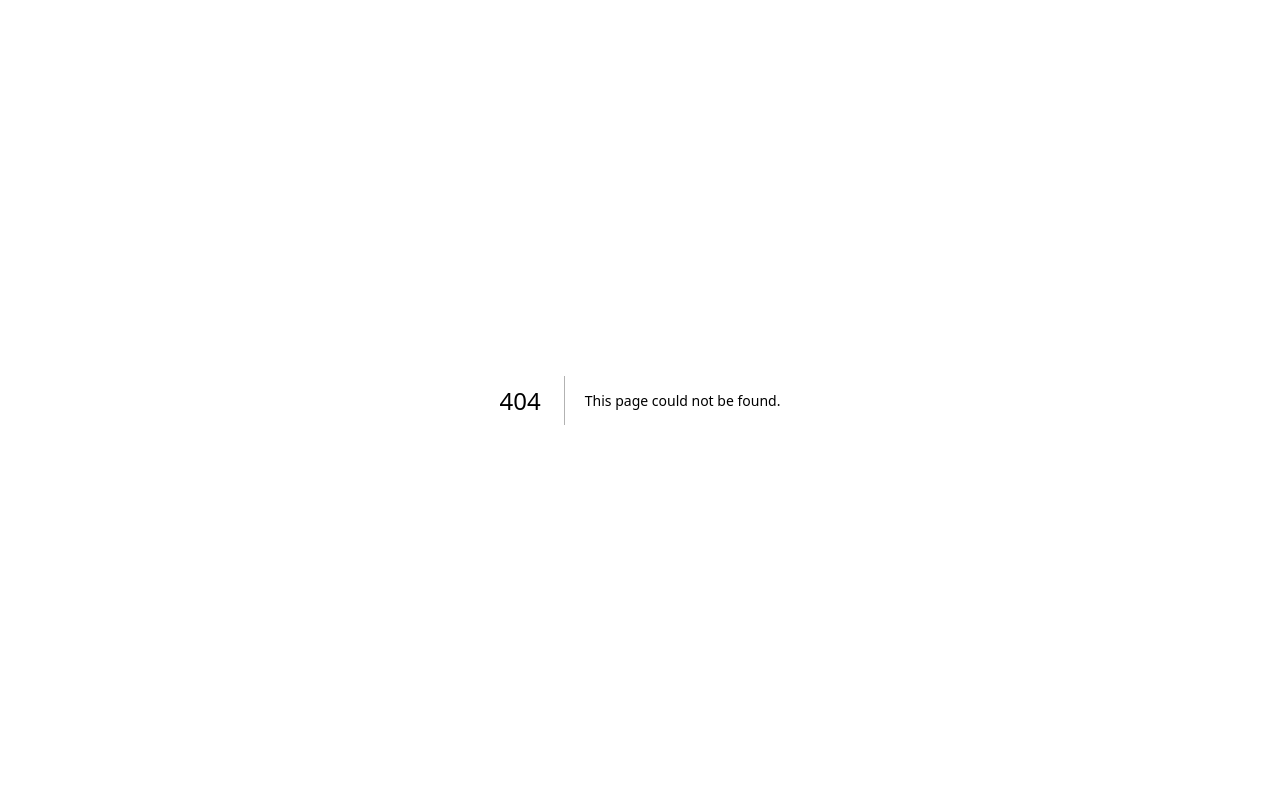
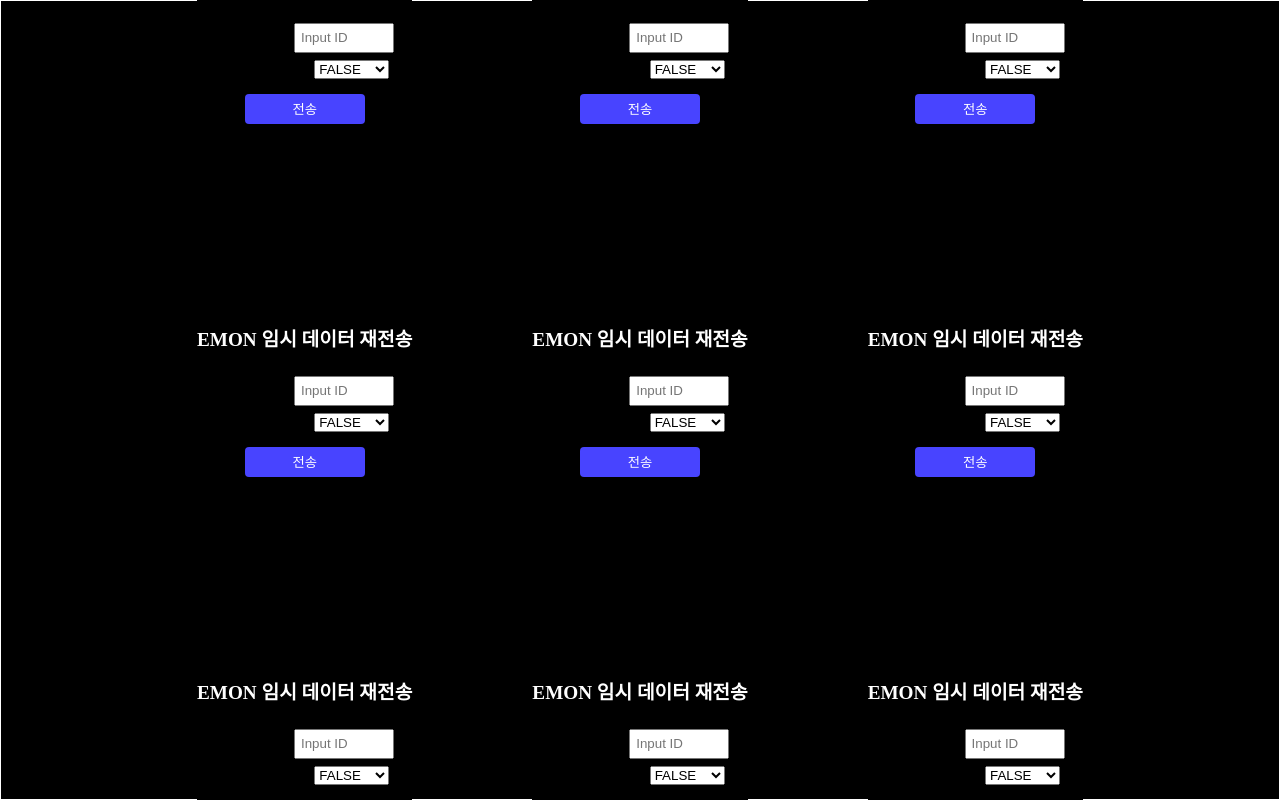
Before and after one commit to sejung1218/test-button, a Next.js app: page /nine in a window 1280 px wide. Before the commit this address had no page. Built offline with nearby package versions, Linux system fonts and the light colour scheme.

Commit message:
Gird 3 X 3 으로 변경

```diff
--- /dev/null
+++ b/src/components/one/index.tsx
@@ -0,0 +1,126 @@
+import styled from '@emotion/styled';
+import axios from 'axios';
+import {useQuery, useQueryClient} from 'react-query';
+import {useFormik} from "formik";
+
+interface ButtonState {
+  userAgentPk: string;
+  isEmonSend: boolean;
+}
+
+export default function One(props: ButtonState) {
+
+  const queryClient = useQueryClient();
+
+  const formik = useFormik<ButtonState>({
+    initialValues: {
+      userAgentPk: '',
+      isEmonSend: false,
+    },
+    onSubmit: async (values) => {
+      try {
+        queryClient.removeQueries('testEmonGet');
+        console.log('input values:', values);
+        if (values.userAgentPk) {
+          const testEmonPut
+            = await axios.put(`/emon/score/?userAgentPk=${values.userAgentPk}&isEmonSend=${values.isEmonSend}`, {
+            ...values,
+          });
+          console.log('test emon "PUT" data (userAgentPk O) : ', testEmonPut);
+        } else {
+          const testEmonPut = await axios.put(`/emon/score`)
+          console.log('test emon "PUT" data (userAgentPk X)  : ', testEmonPut);
+        }
+      } catch (error) {
+        console.error('Error submitting form:', error);
+      }
+    },
+  });
+  return (
+    <TestButtonWrapper>
+      <form onSubmit={formik.handleSubmit}>
+        <TitleEmon>EMON 임시 데이터 재전송</TitleEmon>
+        <div
+          style={{display: 'flex', gap: '5px', justifyContent: 'center', alignItems: 'center', marginBottom: '7px'}}>
+          <InputSpan>수강생 ID : </InputSpan>
+          <StyledInput
+            type="text"
+            id="userAgentPk"
+            name="userAgentPk"
+            placeholder="Input ID"
+            onChange={formik.handleChange}
+            onBlur={formik.handleBlur}
+            value={formik.values.userAgentPk}
+          />
+        </div>
+        <div
+          style={{display: 'flex', gap: '5px', justifyContent: 'center', alignItems: 'center', marginBottom: '15px'}}>
+          <label>
+            <InputSpan>isEmonSend : </InputSpan>
+            <select
+              id="isEmonSend"
+              name="isEmonSend"
+              onChange={formik.handleChange}
+              onBlur={formik.handleBlur}
+              value={formik.values.isEmonSend.toString()}
+              style={{
+                marginLeft: '5px',
+                width: '75px',
+              }}
+            >
+              <option style={{width: '35px'}} value={true.toString()}>TRUE</option>
+              <option value={false.toString()}>FALSE</option>
+            </select>
+          </label>
+        </div>
+        <div style={{display: 'flex', justifyContent: 'center', alignItems: 'center'}}>
+          <TestButton type='submit'>전송</TestButton>
+        </div>
+      </form>
+    </TestButtonWrapper>
+  );
+}
+const TestButtonWrapper = styled.div`
+  margin: 0 auto;
+  padding: 40px 0;
+  display: flex;
+  flex-direction: column;
+  align-items: center;
+  justify-content: center;
+  background-color: black;
+`;
+
+const TitleEmon = styled.div`
+  color: white;
+  font-size: 1.2rem;
+  font-weight: bold;
+  margin-bottom: 24px;
+`
+
+const TestButton = styled.button`
+  width: 120px;
+  height: 30px;
+  border: none;
+  background: #4844ff;
+  color: #fff;
+  border-radius: 4px;
+  transition: 0.3s;
+  cursor: pointer;
+
+  &:hover {
+    background: #3733e9;
+  }
+
+  &:active {
+    background: #2b28ca;
+  }
+`;
+const InputSpan = styled.span`
+  display: inline-block;
+`
+
+const StyledInput = styled.input`
+  width: 100px;
+  height: 30px;
+  padding: 0 5px 0 5px;
+`;
--- /dev/null
+++ b/src/pages/nine/index.tsx
@@ -0,0 +1,48 @@
+import styled from '@emotion/styled';
+import One from "@/components/one";
+
+interface ButtonState {
+  userAgentPk: string;
+  isEmonSend: boolean;
+}
+
+export default function Nine(props: ButtonState) {
+
+  return (
+    <TestButtonWrapper>
+      <GridContainer>
+        <One isEmonSend={props.isEmonSend} userAgentPk={props.userAgentPk}/>
+        <One isEmonSend={props.isEmonSend} userAgentPk={props.userAgentPk}/>
+        <One isEmonSend={props.isEmonSend} userAgentPk={props.userAgentPk}/>
+
+        <One isEmonSend={props.isEmonSend} userAgentPk={props.userAgentPk}/>
+        <One isEmonSend={props.isEmonSend} userAgentPk={props.userAgentPk}/>
+        <One isEmonSend={props.isEmonSend} userAgentPk={props.userAgentPk}/>
+
+        <One isEmonSend={props.isEmonSend} userAgentPk={props.userAgentPk}/>
+        <One isEmonSend={props.isEmonSend} userAgentPk={props.userAgentPk}/>
+        <One isEmonSend={props.isEmonSend} userAgentPk={props.userAgentPk}/>
+      </GridContainer>
+    </TestButtonWrapper>
+  );
+}
+const TestButtonWrapper = styled.div`
+  margin: 0 auto;
+  padding: 40px 0;
+  display: flex;
+  flex-direction: column;
+  align-items: center;
+  justify-content: center;
+  width: 100vw;
+  height: 100vh;
+  background-color: black;
+  border: 1px solid white;
+`;
+const GridContainer = styled.div`
+  display: grid;
+  grid-template-columns: repeat(3, 1fr); /* 3개의 열, 각 열의 너비를 균등하게 */
+  grid-template-rows: repeat(3, 1fr); /* 3개의 행, 각 행의 높이를 균등하게 */
+  gap: 120px; /* 그리드 아이템 사이의 간격 */
+  max-width: 900px; /* 그리드 컨테이너의 최대 너비 */
+  margin: 0 auto; /* 가운데 정렬을 위한 마진 설정 */
+`;
```
Also changed, not shown: src/pages/button/index.tsx (+70 -69 lines).
